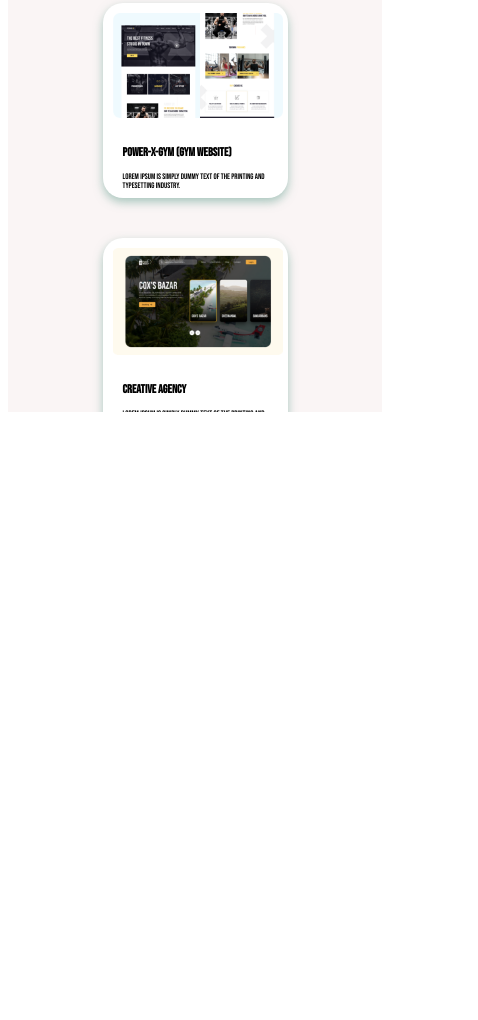
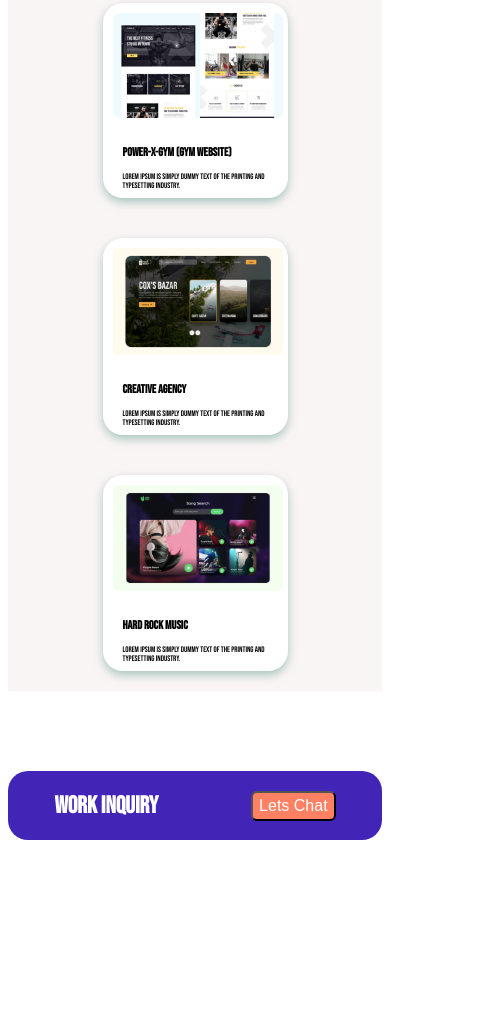
Before and after one commit to mdhasibseo/responsive-web2, a plain HTML site: page index.html in a window 390 px wide. Shown: the part 1113-2133 px from the top of the page, 478 px wide, since content can reach past the window. After the commit the page ends 1961 px from the top, so only its background shows below. Drawn offline with Linux system fonts and the light colour scheme.

Commit message:
complete

```diff
--- a/style.css
+++ b/style.css
@@ -206,3 +206,23 @@
    margin: 20px auto;
 
 }
+.last-sracture{
+    max-width:600px;
+    max-height:250px;
+    margin-top: 80px;
+    margin-left:0px ;
+    border-radius: 20px;
+}
+.last-heading{
+    font-size: 1.5rem;
+
+}
+.last-btn{
+
+    max-width: 134px;
+    max-height: 30px;
+    margin-top: 20px;
+    font-size: 1rem;
+
+}
+}
```
